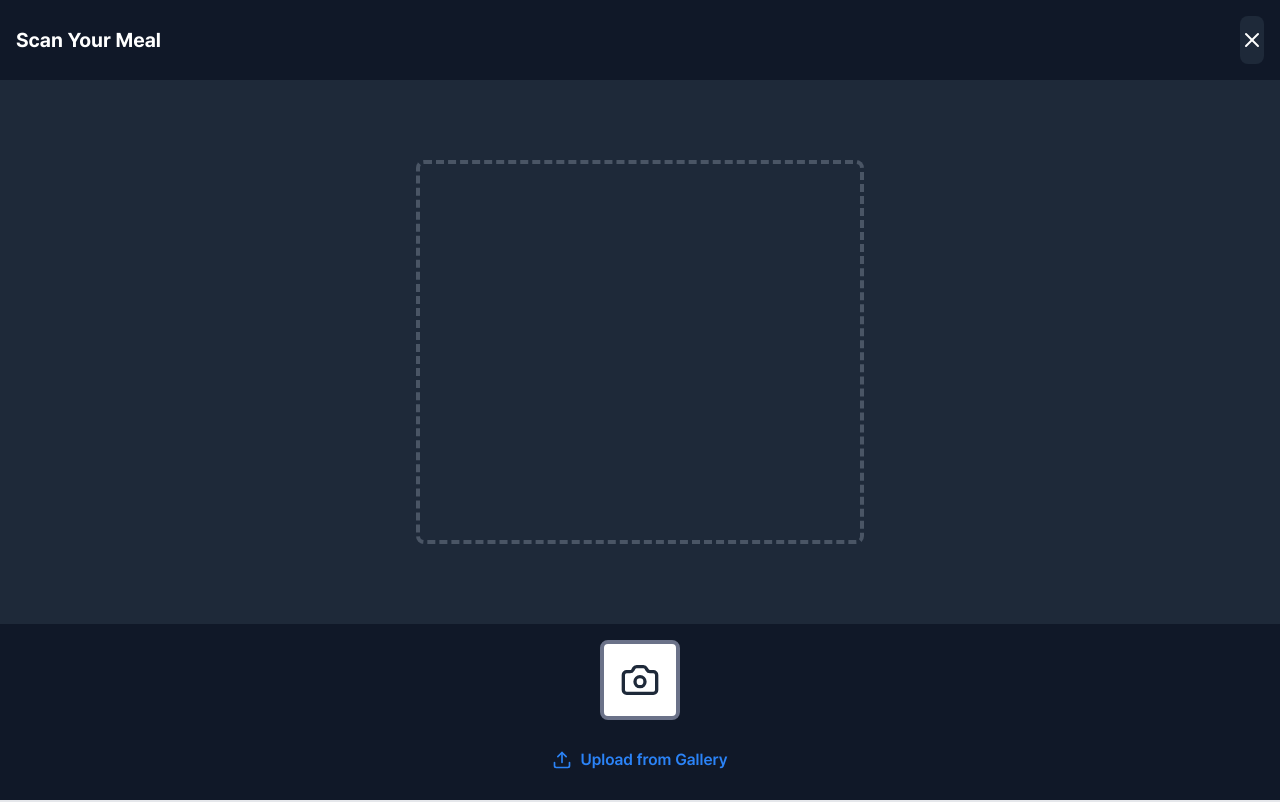
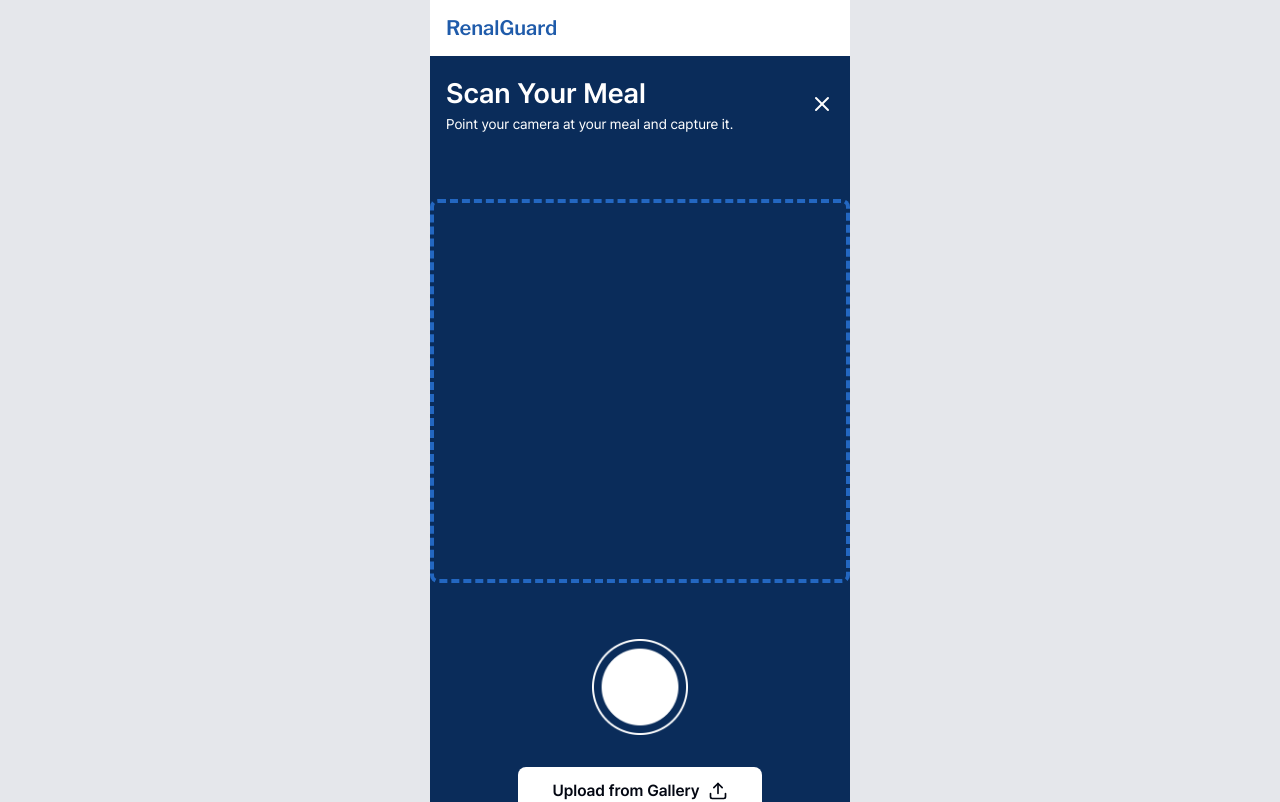
Before and after one commit to metamatong/renal-guard-client, a React (Vite) app: page /scan in a window 1280 px wide. Shown: the top 802 px of the page. Built offline with nearby package versions, Linux system fonts and the light colour scheme; no server answers.

Commit message:
refactor: complete camera scan page

```diff
--- a/src/pages/Scan/index.tsx
+++ b/src/pages/Scan/index.tsx
@@ -1,11 +1,23 @@
-import React, { useEffect, useRef } from 'react';
+import React, { useEffect, useRef, useMemo } from 'react';
 import { useNavigate } from 'react-router-dom';
-import { Camera, Upload, X } from 'lucide-react';
+import { useSelector } from 'react-redux';
+import { Upload, X } from 'lucide-react';
+import clsx from 'clsx';
+import CaptureImg from '@/assets/capture-cta.png?as=src';
+
+
+import PageWrapper from '@/components/layouts/PageWrapper';
+import type { RootState } from '@/store';
+import type { GnbProps } from '@/components/layouts/GlobalNavigationBar';
 
 const Scan: React.FC = () => {
+  /* ---------- auth + nav ---------- */
+  const auth = useSelector((state: RootState) => state.auth);
+  const gnbProps = useMemo<GnbProps>(() => ({ pageKind: 'landing' }), [auth.user]);
+
   const navigate = useNavigate();
 
-  // refs for the <video> element and the file picker
+  // refs for <video> and file picker
   const videoRef = useRef<HTMLVideoElement>(null);
   const fileInputRef = useRef<HTMLInputElement>(null);
 
@@ -17,7 +29,7 @@ const Scan: React.FC = () => {
     const enableCamera = async () => {
       try {
         const stream = await navigator.mediaDevices.getUserMedia({
-          video: { facingMode: { ideal: 'environment' } }, // try back camera
+          video: { facingMode: { ideal: 'environment' } }, // back camera if possible
           audio: false,
         });
         streamRef.current = stream;
@@ -49,11 +61,7 @@ const Scan: React.FC = () => {
     // dataURL contains the PNG snapshot
     const dataURL = canvas.toDataURL('image/png');
 
-    // ‼️ TODO: send `dataURL` (or convert to Blob) to your backend
-    // dispatch(uploadImageThunk(dataURL)); // ← example using Redux Thunk
-    // await api.post('/scan', { image: dataURL });
-
-    // For now we just log and move on
+    // TODO: send `dataURL` (or a Blob) to your backend
     console.log('Captured image, length:', dataURL.length);
     navigate('/processing');
   };
@@ -67,28 +75,57 @@ const Scan: React.FC = () => {
 
     console.log('Selected file:', file.name);
 
-    // ‼️ TODO: upload `file` to backend
-    // dispatch(uploadImageThunk(file));
-
+    // TODO: upload `file` to backend
     navigate('/processing');
   };
 
+  /* ---------- render ---------- */
   return (
-    <div className="flex flex-col h-screen bg-black text-white">
+    <PageWrapper
+      gnbProps={gnbProps}
+      extraComponents={{ hasFooter: false, hasBottomNavigation: false }}
+    >
+      {/* same visual structure, now in the central band between nav + footer */}
+      <div
+        className={clsx(
+          'flex flex-col flex-1 bg-black text-white',
+          'min-h-[calc(100vh-256px)]'
+        )}
+      >
         {/* ── header ───────────────────────────────────────── */}
-      <header className="flex justify-between items-center p-4 bg-gray-900 bg-opacity-50">
-        <h1 className="text-xl font-bold">Scan Your Meal</h1>
-        <button onClick={() => navigate(-1)} className="p-2 rounded-full bg-gray-800 hover:bg-gray-700">
-          <X className="w-6 h-6" />
+        <header
+          className={clsx(
+            'flex justify-between items-center p-4',
+            'bg-blue-950'
+          )}
+        >
+          <div className={'flex flex-col'}>
+            <span className={clsx('text-[1.75em] font-semibold')}>Scan Your Meal</span>
+            <span className={clsx('text-[0.875em] font-regular')}>Point your camera at your meal and capture it.</span>
+          </div>
+          <button
+            onClick={() => navigate(-1)}
+          >
+            <X className={clsx('w-6 h-6')} />
           </button>
         </header>
 
         {/* ── live camera preview ──────────────────────────── */}
-      <div className="flex-grow flex items-center justify-center bg-gray-800">
-        <div className="w-full max-w-md h-96 border-4 border-dashed border-gray-600 rounded-lg overflow-hidden flex items-center justify-center">
+        <div
+          className={clsx(
+            'flex items-center justify-center bg-blue-950',
+            'h-[30em]'
+          )}
+        >
+          <div
+            className={clsx(
+              'w-full max-w-md h-96 border-4 border-dashed border-blue-600',
+              'rounded-lg overflow-hidden flex items-center justify-center'
+            )}
+          >
             <video
               ref={videoRef}
-            className="object-cover w-full h-full"
+              className={clsx('object-cover w-full h-full')}
               autoPlay
               playsInline
               muted
@@ -97,26 +134,46 @@ const Scan: React.FC = () => {
         </div>
 
         {/* ── footer controls ─────────────────────────────── */}
-      <footer className="p-4 flex flex-col items-center justify-center bg-gray-900 bg-opacity-50">
+        <footer
+          className={clsx(
+            'p-2 flex flex-grow flex-col items-center justify-center',
+            'bg-blue-950',
+          )}
+        >
           <button
             onClick={handleScan}
-          className="w-20 h-20 bg-white rounded-full border-4 border-gray-500 flex items-center justify-center mb-4"
+            className={clsx(
+              'w-[6em] h-[6em]',
+              'flex items-center justify-center'
+            )}
           >
-          <Camera className="w-10 h-10 text-gray-800" />
+            <img
+              src={CaptureImg}
+              alt="Capture CTA"
+              className="w-[6em] h-auto"
+            />
           </button>
-        <button onClick={handleUpload} className="text-blue-400 font-semibold flex items-center">
-          <Upload className="w-5 h-5 mr-2" />
+          <button
+            onClick={handleUpload}
+            className={clsx(
+              'bg-white rounded-full text-gray-950 font-semibold',
+              'flex w-[15.25em] justify-center items-center',
+              'mt-8 px-8 py-2 gap-x-2 mb-[20em]'
+            )}
+          >
             Upload from Gallery
+            <Upload className={clsx('w-5 h-5')} />
           </button>
           <input
             type="file"
             ref={fileInputRef}
             onChange={onFileSelect}
-          className="hidden"
+            className={clsx('hidden')}
             accept="image/*"
           />
         </footer>
       </div>
+    </PageWrapper>
   );
 };
 
```
Also changed, not shown: src/assets/capture-cta.png (added). Lines whose indentation alone changed are shown as unchanged.
